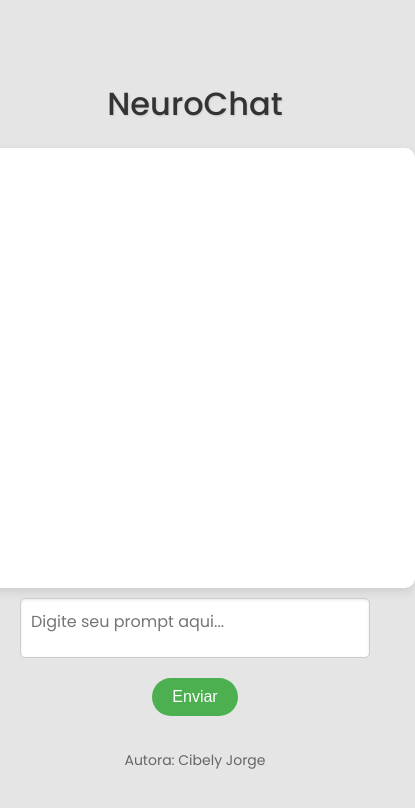
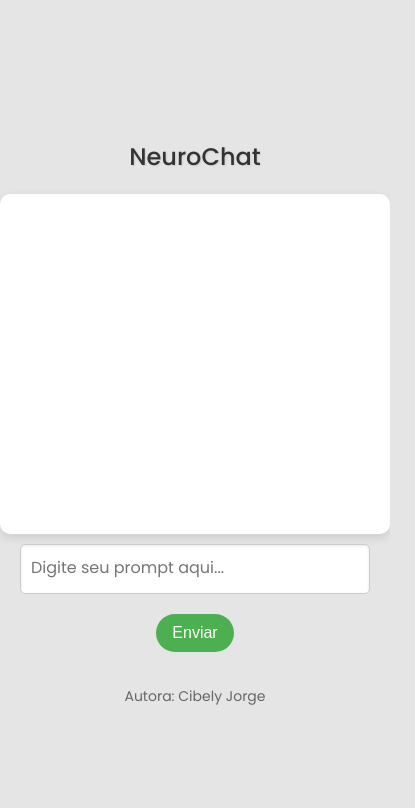
Before and after one commit to cibely9/ia-2, a plain HTML site: page index.html in a window 390 px wide. Shown: the whole page, 415 px wide, since content can reach past the window. Drawn offline with Linux system fonts and the light colour scheme.

Commit message:
Add files via upload

```diff
--- a/index.html
+++ b/index.html
@@ -18,11 +18,13 @@
       height: 100vh;
       margin: 0;
       padding: 20px;
+      box-sizing: border-box;
     }
 
     h1 {
       color: #333;
       margin-bottom: 20px;
+      text-align: center;
     }
 
     .chat-container {
@@ -30,7 +32,8 @@
       border-radius: 10px;
       box-shadow: 0 4px 10px rgba(0, 0, 0, 0.1);
       padding: 20px;
-      width: 400px;
+      width: 100%;
+      max-width: 500px; /* Maximum width */
       height: 400px;
       overflow-y: auto;
       display: flex;
@@ -72,11 +75,12 @@
       color: white;
       border: none;
       border-radius: 25px;
-      padding: 10px 20px;
-      font-size: 16px;
+      padding: 10px 18px; /* Increased padding */
+      font-size: 16px; /* Larger font size */
       cursor: pointer;
       transition: background-color 0.3s, transform 0.3s;
       margin-top: 10px;
+      width: auto; /* Allow the button to size based on content */
     }
 
     input[type="button"]:hover {
@@ -92,6 +96,26 @@
       margin-top: 20px;
       text-align: center;
       color: #666;
+    }
+
+    /* Media Queries */
+    @media (max-width: 600px) {
+      .chat-container {
+        height: 300px; /* Reduced height for smaller screens */
+      }
+
+      h1 {
+        font-size: 24px; /* Adjust heading size */
+      }
+
+      textarea {
+        height: 50px; /* Adjust textarea size */
+      }
+
+      input[type="button"] {
+        padding: 10px 16px; /* Adjust padding for smaller screens */
+        font-size: 16px; /* Adjust button font */
+      }
     }
   </style>
 </head>
```
